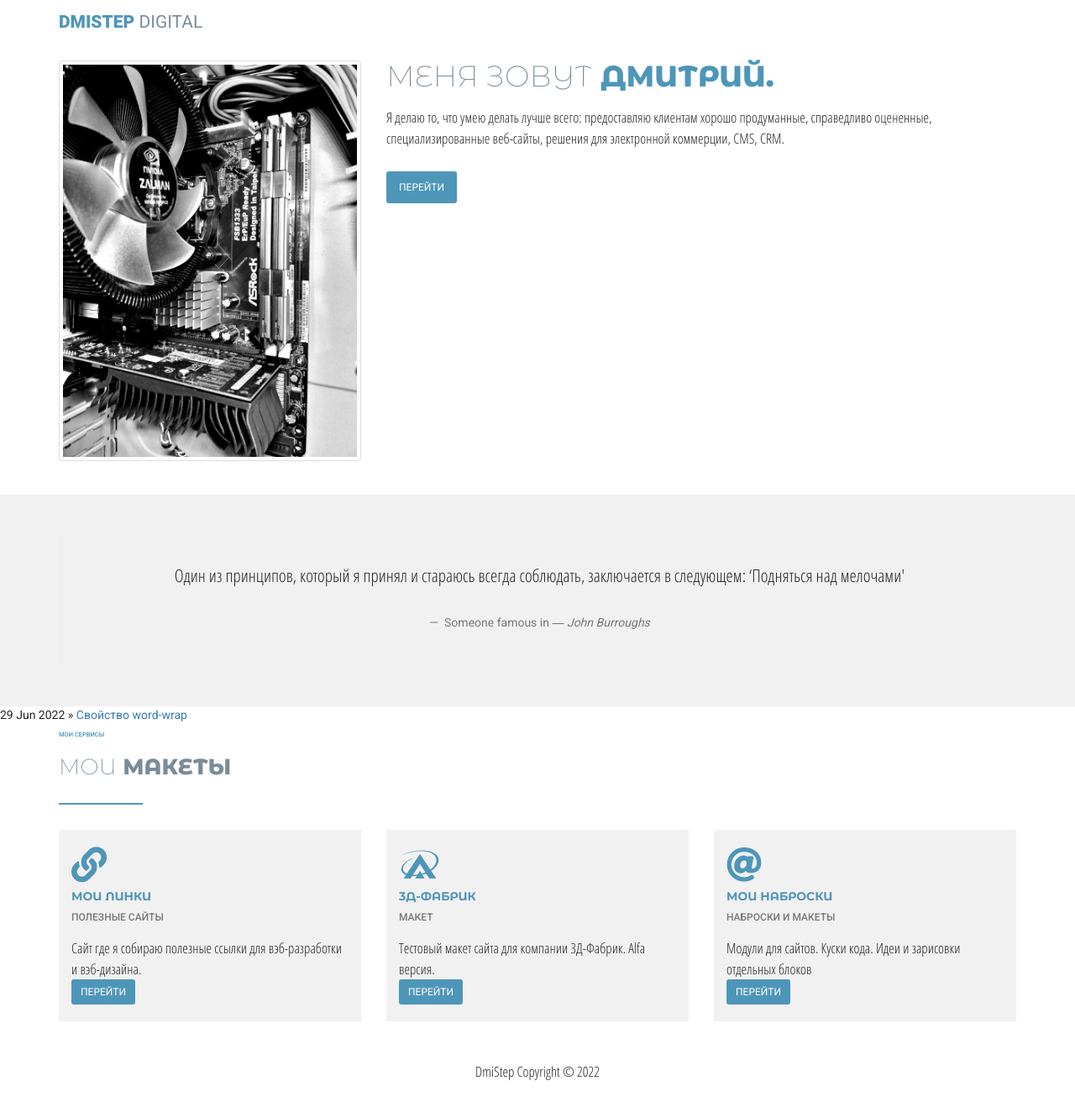
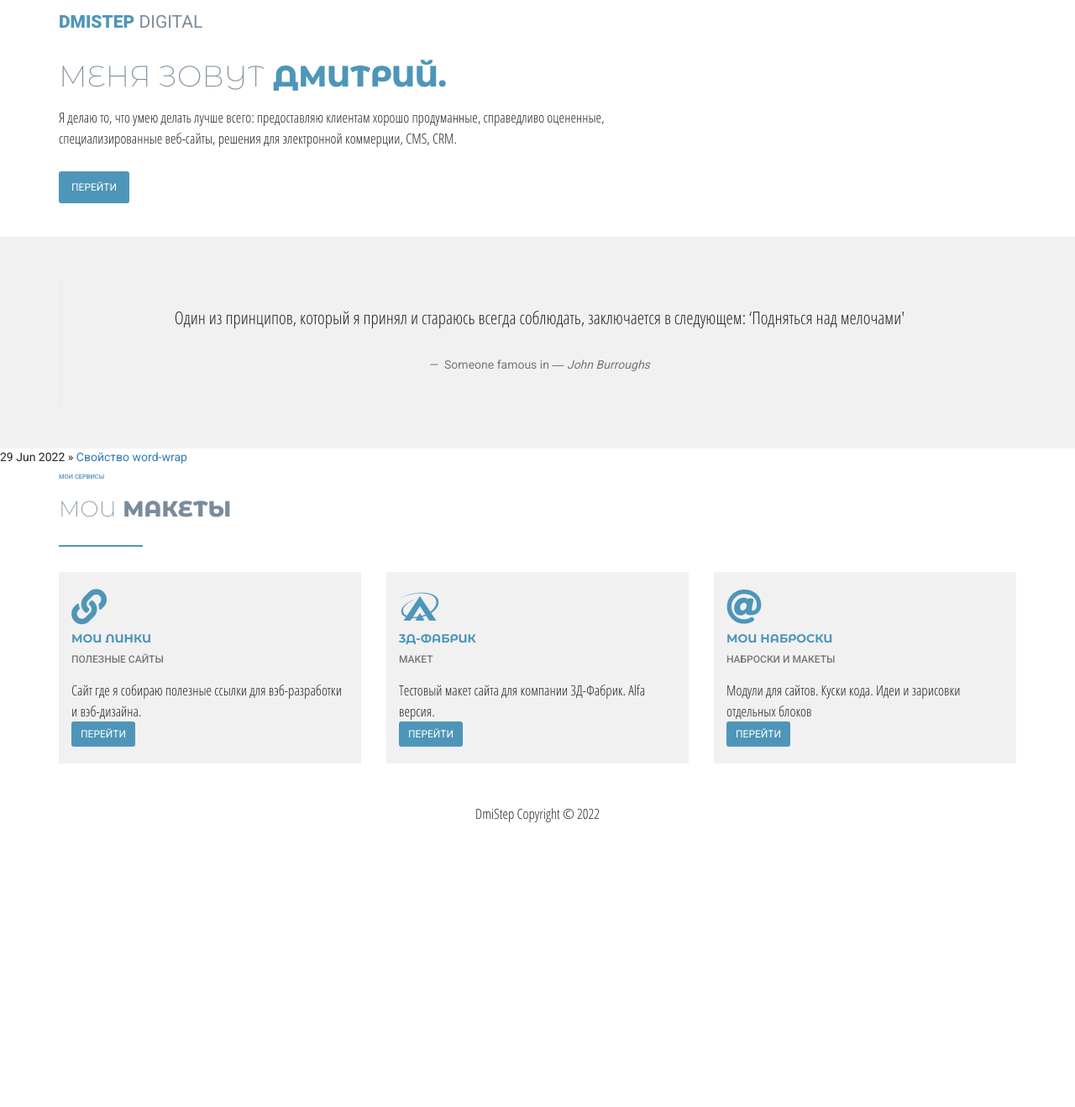
Before and after one commit to Dmistep/dmistep.github.io, a Jekyll site: the page built from index.html, in a window 1280 px wide. Shown: the whole page at 84% size. Built offline with Jekyll 4.4.1, drawn with Linux system fonts in a browser that asks for light colours; nearby versions of some CDN libraries; library files that are not in the unit come from our copies; after the commit the page ends 1011 px from its top, so only the background shows below that.

Commit message:
update showcase.html

```diff
--- a/_includes/showcase.html
+++ b/_includes/showcase.html
@@ -1,11 +1,11 @@
 <section id="showcase" class="mt-4">
     <div class="container">
         <div class="row h-100 align-items-center">
-            <div class="col-md-4">
+            <!---<div class="col-md-4">
                 <div class="showcase-left">
                     <img src="img/image4.jpg" class="img-fluid img-thumbnail">
                 </div>
-            </div>
+            </div>--->
             <div class="col-md-8">
                 <div class="showcase-right">
                     <h1><span>Меня зовут</span> Дмитрий.</h1>
```
